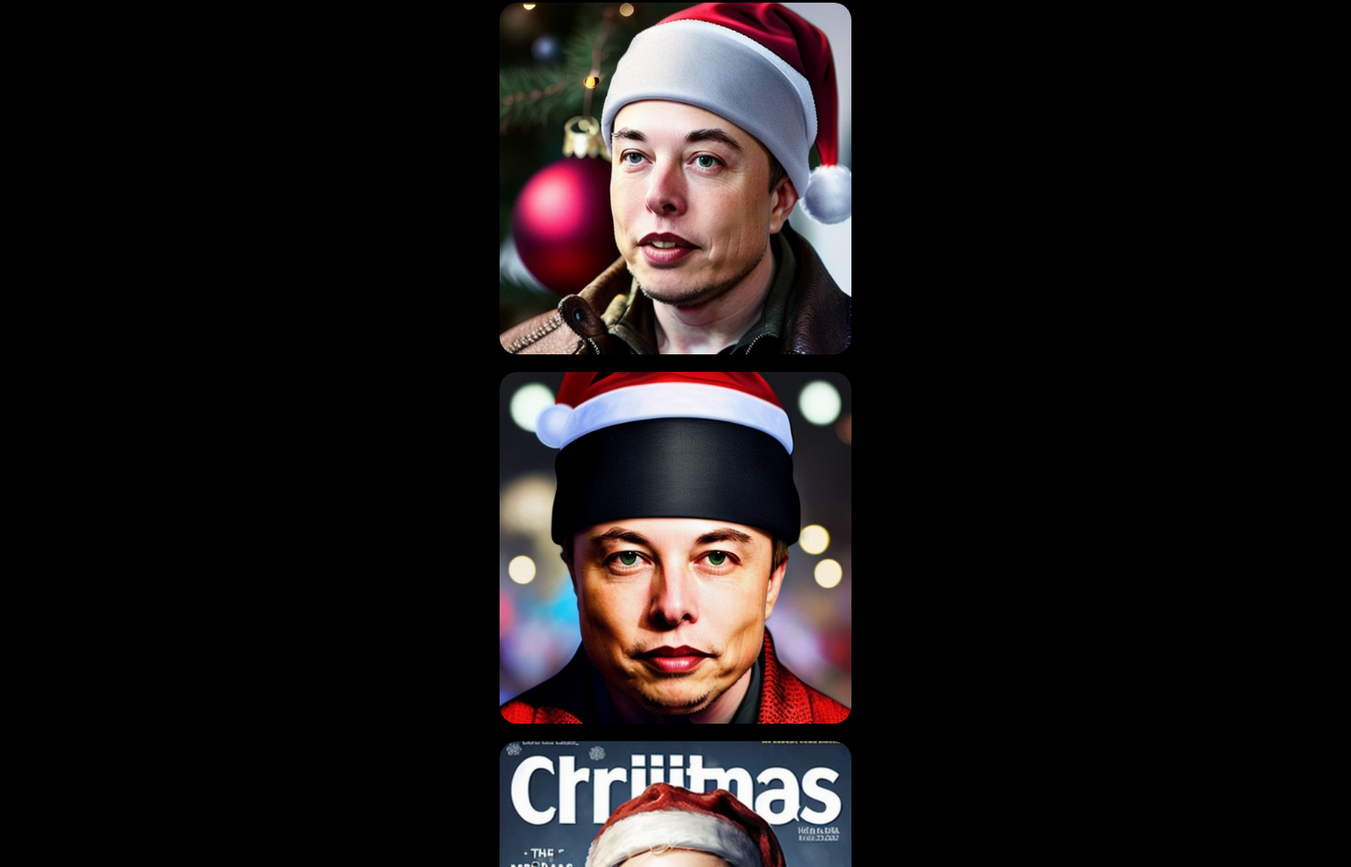
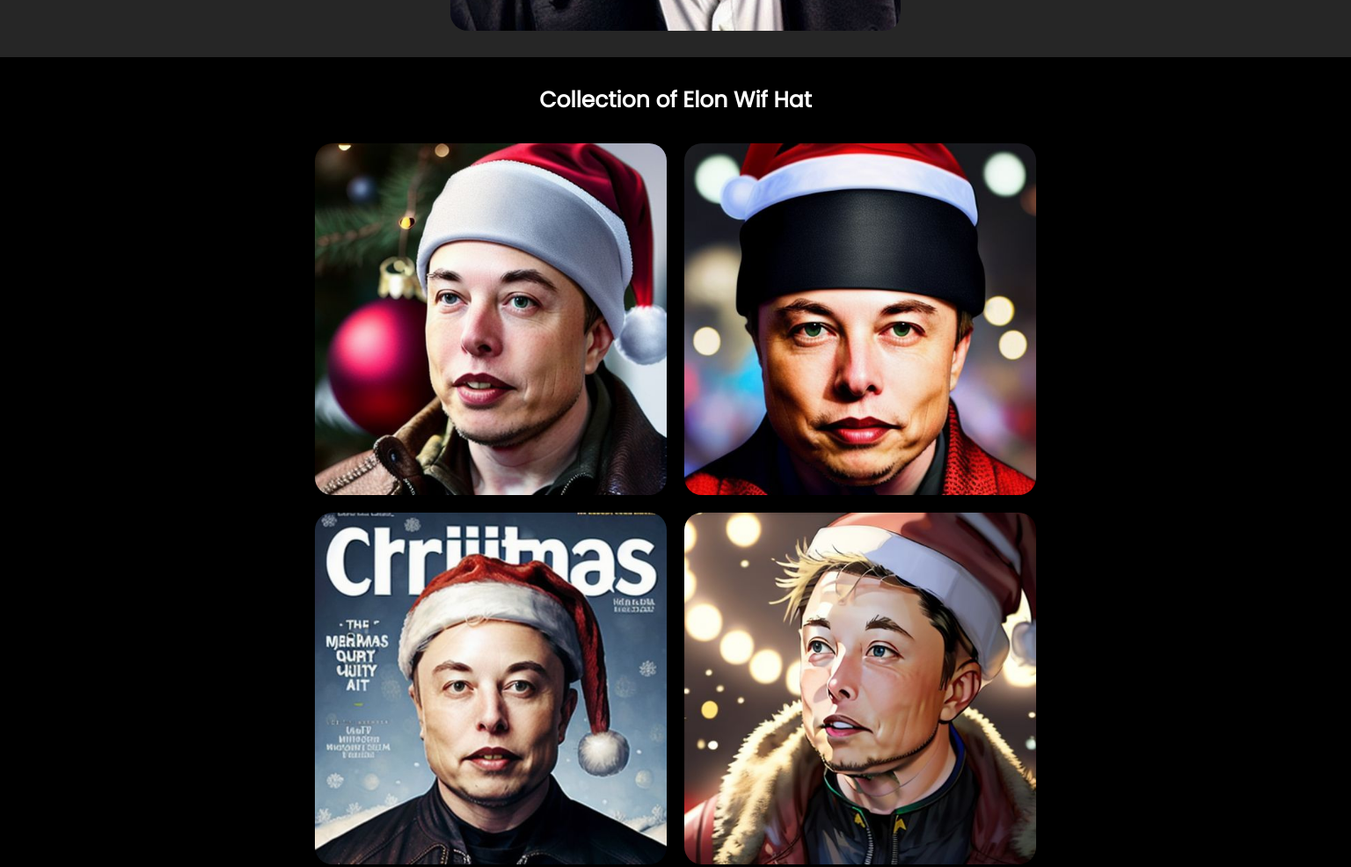
Before and after one commit to ovie009/wifhat, a plain HTML site: page index.html in a window 1536 px wide. Shown: the part 967-1953 px from the top of the page at 88% size. Drawn offline with Linux system fonts and the light colour scheme.

Commit message:
Desktop responsive

```diff
--- a/index.html
+++ b/index.html
@@ -5,6 +5,7 @@
     <meta name="viewport" content="width=device-width, initial-scale=1.0">
     <title>Elon Wif Hat</title>
     <link rel="stylesheet" href="style.css">
+    <link rel="shortcut icon" href="assets/hat.png" type="image/x-icon">
     <!-- particles.js lib - https://github.com/VincentGarreau/particles.js -->
     <!-- <script defer src="http://cdn.jsdelivr.net/particles.js/2.0.0/particles.min.js"></script>  -->
     <!-- stats.js lib -->
--- a/style.css
+++ b/style.css
@@ -49,6 +49,7 @@ h1 h2 h3 h4 h5 h6 {
     min-height: 300px;
     gap: 30px;
     width: 100%;
+    max-width: 500px;
 }
 
 .hero_section h1{
@@ -122,10 +123,11 @@ h1 h2 h3 h4 h5 h6 {
 
 .image_gallery {
     display: flex;
-    flex-direction: column;
-    justify-content: start;
+    flex-flow: row wrap;
+    justify-content: center;
     align-items: center;
-    gap: 20px
+    gap: 20px;
+    width: 100%;
 }
 
 .gallery_image {
@@ -134,3 +136,24 @@ h1 h2 h3 h4 h5 h6 {
     max-height: 400px;
     border-radius: 20px;
 }
+
+@media screen and (min-width: 1200px) {
+    .image_gallery {
+        padding-inline: 10%;
+    }
+}
+
+@media screen and (min-width: 1440px) {
+    .image_gallery {
+        padding-inline: 20%;
+    }
+
+    .hero_section h1{
+        font-size: 80px;
+    }
+
+
+    .hero_text_wrapper {
+        max-width: 700px;
+    }
+}
```
Also changed, not shown: assets/hat.png (added).
